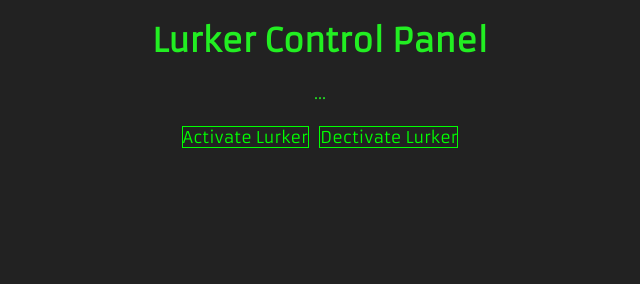
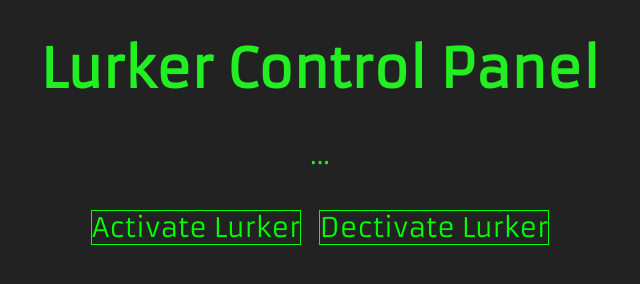
Before and after one commit to gcr/lurker-remote-control, a website: page public/index.htm in a window 1280 px wide. Shown: the whole page, without its empty margins (320-960 px from the left). Drawn offline with nearby package versions, Linux system fonts and the light colour scheme; no server answers.

Commit message:
small cosmetic change to test deploy

```diff
--- a/public/index.htm
+++ b/public/index.htm
@@ -12,6 +12,7 @@
         background-color: #222;
         color: #2e2;
         font-family: 'Armata', sans-serif;
+        font-size: 20pt;
         margin-left: 20%;
         margin-right: 20%;
         margin-top: 1em;
```
